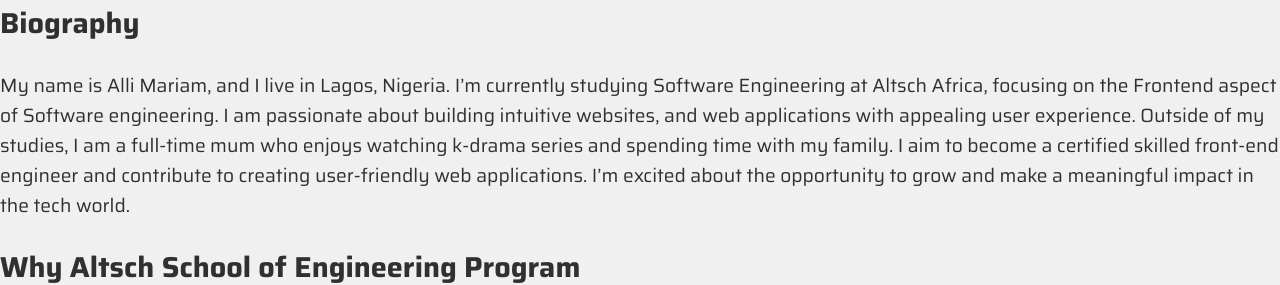
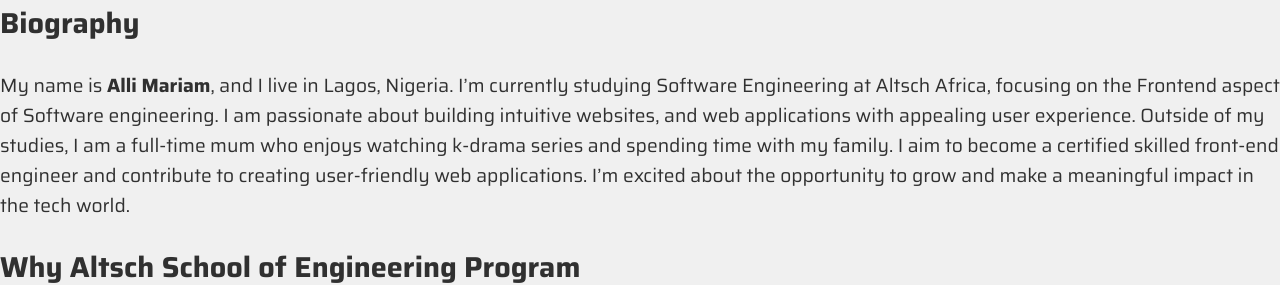
Before and after one commit to mariamALLI/altschool-assignment2, a plain HTML site: page index.html in a window 1280 px wide. Shown: the part 175-460 px from the top of the page. Drawn offline with Linux system fonts and the light colour scheme.

Commit message:
Update index.html

```diff
--- a/index.html
+++ b/index.html
@@ -59,7 +59,7 @@
         <section>
             <h1> STUDENT ID: ALT/SOE/024/1828</h1>
             <h2>Biography</h2>
-            <p>My name is Alli Mariam, and I live in Lagos, Nigeria. I’m currently studying Software Engineering at Altsch Africa, focusing on the Frontend aspect of Software engineering. I am passionate about building intuitive websites, and web applications with appealing user experience.
+            <p>My name is <strong> Alli Mariam</strong>, and I live in Lagos, Nigeria. I’m currently studying Software Engineering at Altsch Africa, focusing on the Frontend aspect of Software engineering. I am passionate about building intuitive websites, and web applications with appealing user experience.
                 Outside of my studies, I am a full-time mum who enjoys watching k-drama series and spending time with my family. I aim to become a certified skilled front-end engineer and contribute to creating user-friendly web applications. I’m excited about the opportunity to grow and make a meaningful impact in the tech world.
             </p>
         </section>
```
